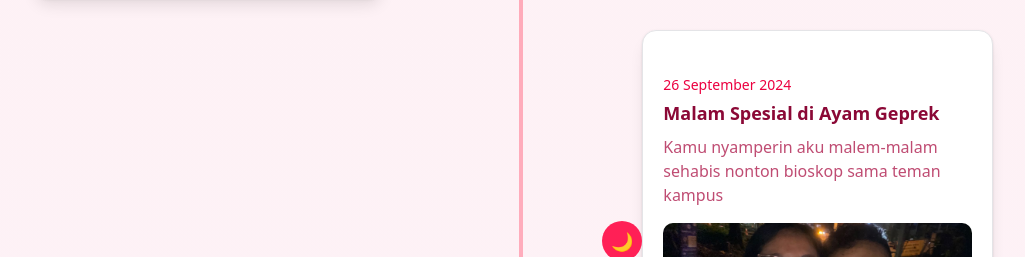
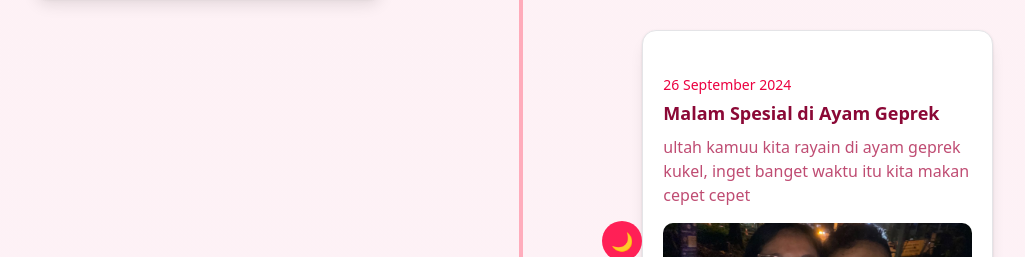
Before and after one commit to Gebxby/anniv-Web, a Next.js app: page / in a window 1280 px wide. Shown: the part 2344-2601 px from the top of the page, without its empty margins (119-1144 px from the left). Built offline with nearby package versions, Linux system fonts and the light colour scheme.

Commit message:
add perbaikan

```diff
--- a/app/page.tsx
+++ b/app/page.tsx
@@ -80,7 +80,7 @@ const demoTimeline = [
   {
     date: "2024-09-26",
     title: "Malam Spesial di Ayam Geprek",
-    desc: "Kamu nyamperin aku malem-malam sehabis nonton bioskop sama teman kampus",
+    desc: "ultah kamuu kita rayain di ayam geprek kukel, inget banget waktu itu kita makan cepet cepet",
     pict: "/images/ayam-geprek.jpg",
     icon: "🌙"
   },
```
